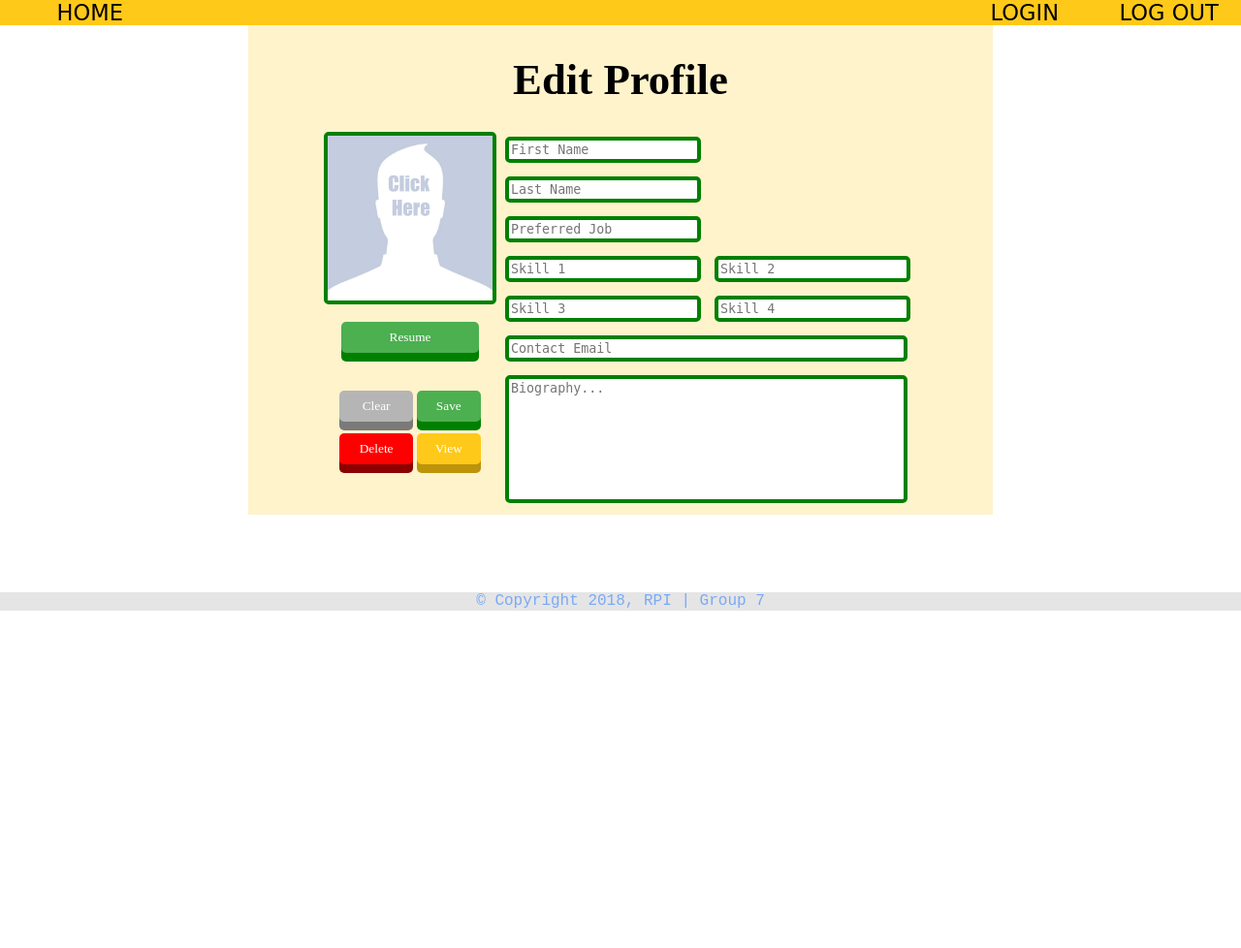
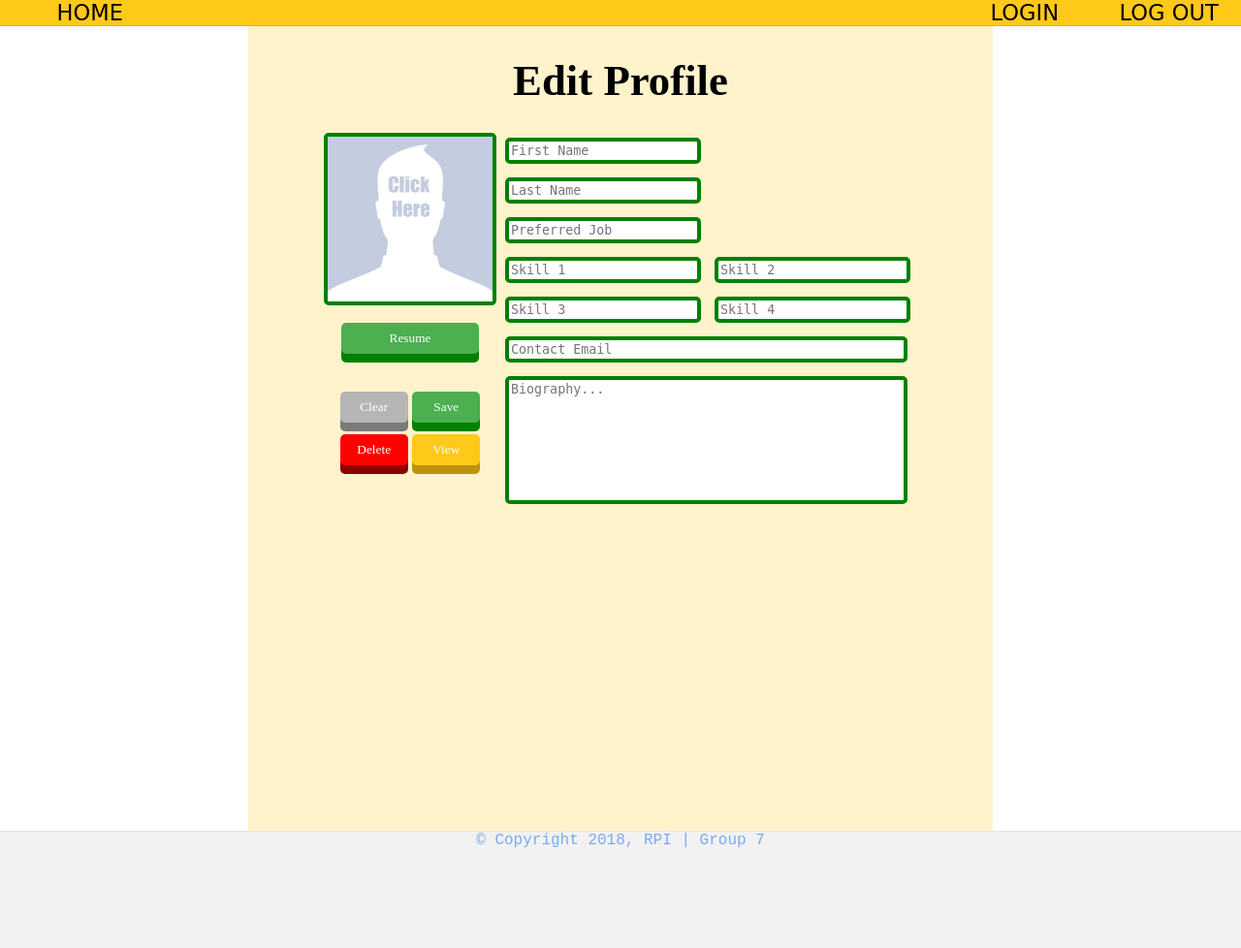
Before and after one commit to hhy4285/it2110-2, a PHP site: page /user_profile.php in a window 1280 px wide. Shown: the whole page at 97% size. Before the commit the page ends 630 px from the top, so only its background shows below. Run offline with PHP 8.4, Linux system fonts and the light colour scheme; lists and menus that the app fills with data are empty; some web fonts are replaced.

Commit message:
some changes to the homebar style and footer style

```diff
--- a/resources/style.css
+++ b/resources/style.css
@@ -22,6 +22,7 @@ h2 {
   margin: 0;
   height: 3%;
   background-color:#ffc919;
+  border-bottom: 1px solid #e6b000;
   font-family: 'Bowlby One SC', cursive;
 }
 #homebar li {
@@ -65,13 +66,13 @@ h2 {
 }
 footer {
   text-align: center;
-  height: 19px;
+  height: 120px;
   width: 100%;
-  margin-top: 80px;
   font-family: "Courier New", Courier, monospace;
   font-size: 1em;
   color:#79a9f7;
-  background-color: rgba(0,0,0,0.1);
+  background-color: #f2f2f2;
+  border-top: 1px solid #e6e6e6;
 }
 
 .button_box {
--- a/resources/style_user_page.css
+++ b/resources/style_user_page.css
@@ -11,7 +11,10 @@ h1 {
 #user-acount-page-wrapper {
 	padding-top: 30px;
 	height: 100%;
+	min-height: 100vh;
 	width: 60%;
+	min-width: 650px;
+	max-width: 870px;
 	margin-left: auto;
 	margin-right: auto;
 	background-color: #fff3cc;
@@ -93,7 +96,7 @@ ul#all-groups {
 	font-family: 'Suez One', serif;
   display: inline-block;
   padding: 8px;
-  width: 100%;
+  width: 70px;
   cursor: pointer;
   text-align: center;
   outline: none;
```
